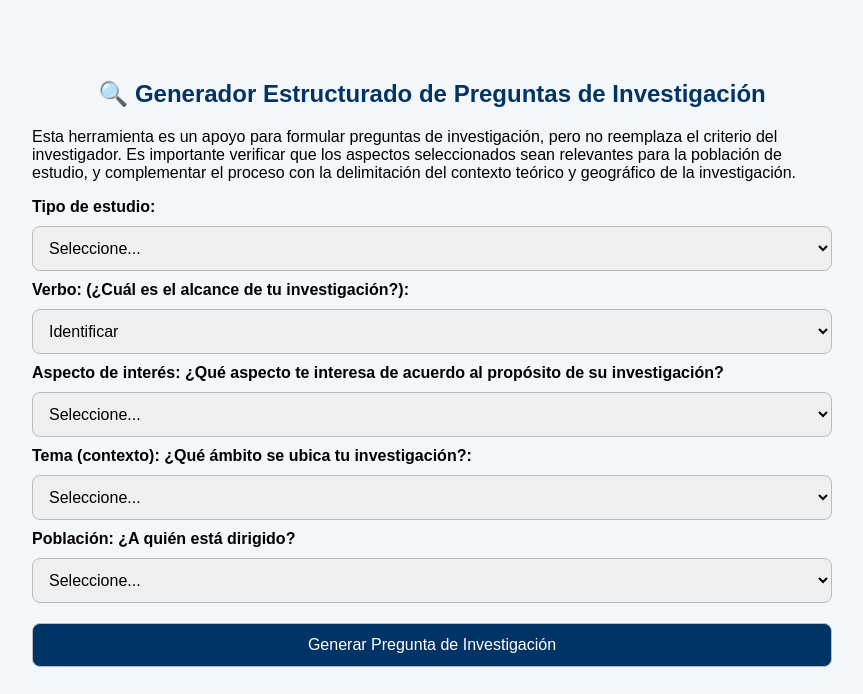
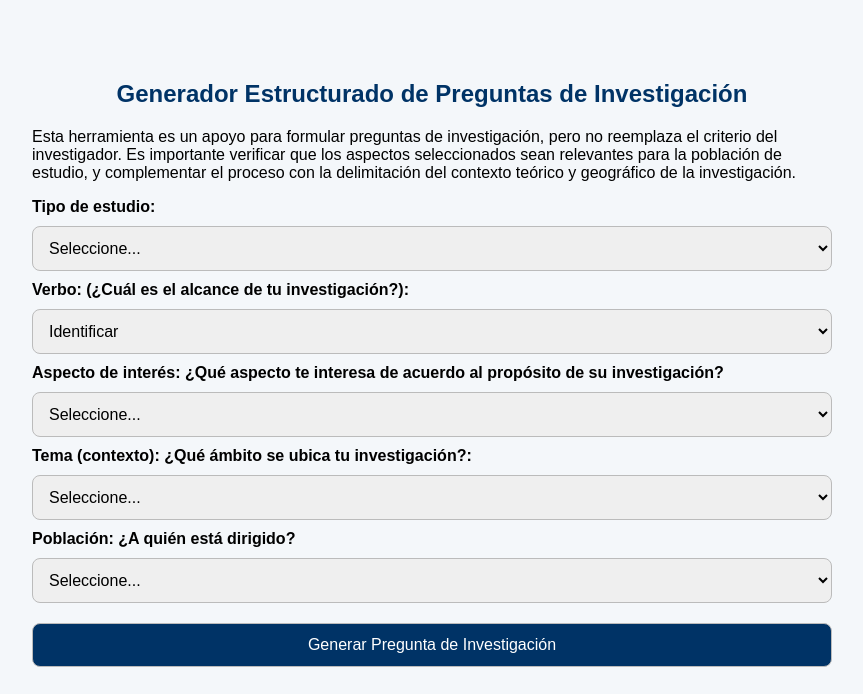
Before and after one commit to Levy1000/generadorpreguntas, a plain HTML site: page index.html in a window 1280 px wide. Shown: the whole page, without its empty margins (208-1071 px from the left). Drawn offline with Linux system fonts and the light colour scheme.

Commit message:
Update index.html

```diff
--- a/index.html
+++ b/index.html
@@ -32,7 +32,7 @@
 
 <body>
 
-<h2>🔍 Generador Estructurado de Preguntas de Investigación</h2>
+<h2> Generador Estructurado de Preguntas de Investigación</h2>
 
    <div class="disclaimer">
             <p>Esta herramienta es un apoyo para formular preguntas de investigación, pero no reemplaza el criterio del investigador. Es importante verificar que los aspectos seleccionados sean relevantes para la población de estudio, y complementar el proceso con la delimitación del contexto teórico y geográfico de la investigación.</p>
```
